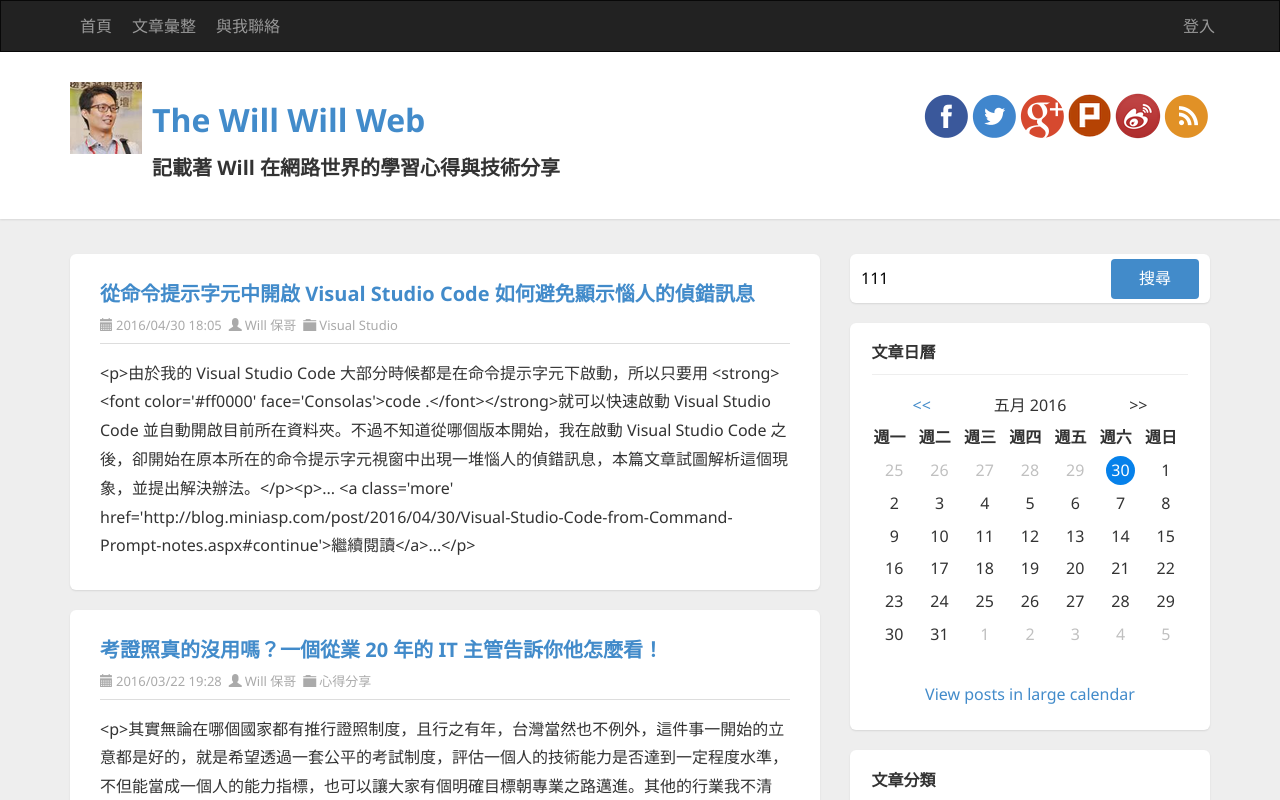
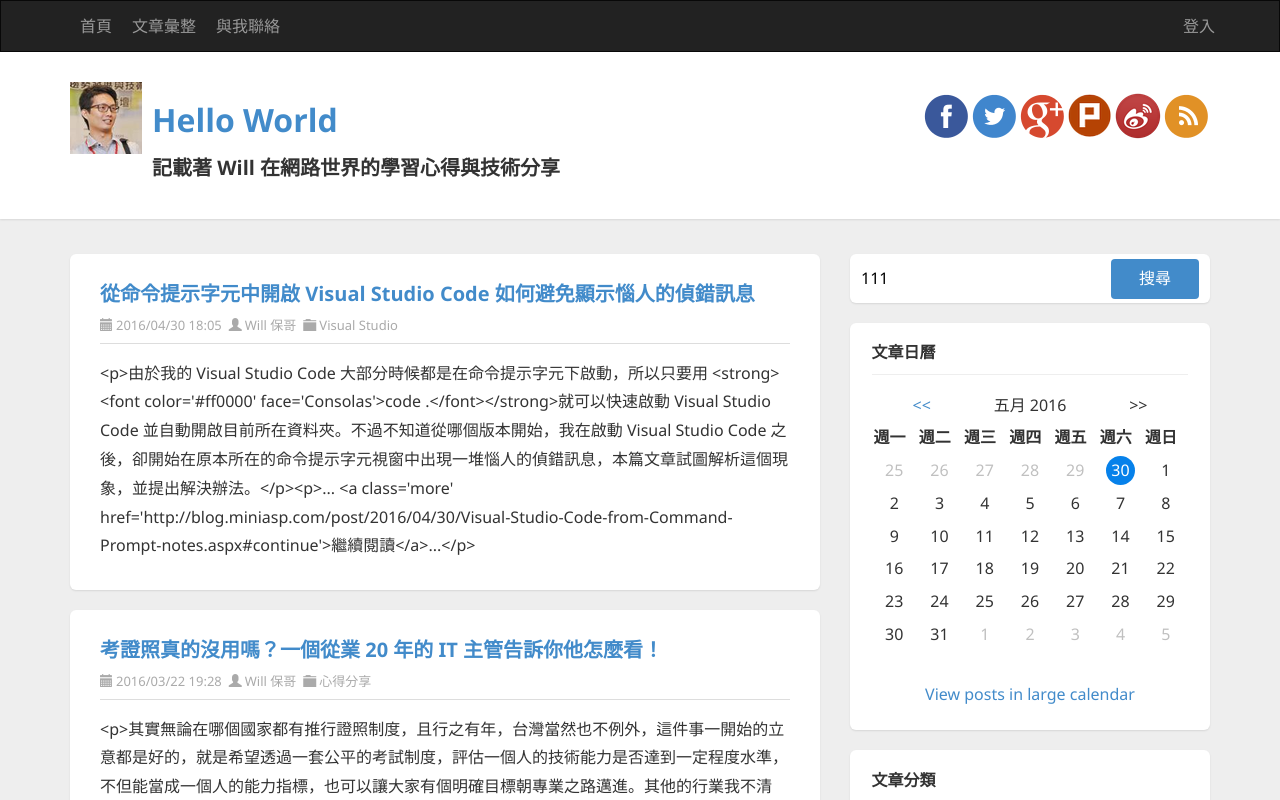
Before and after one commit to Xavier0923/AngularNoviceApp, an Angular app: page / in a window 1280 px wide. Shown: the top 800 px of the page. Built offline with nearby package versions, Linux system fonts and the light colour scheme.

Commit message:
使用 MouseEvent 當作 click 事件資料($event)的型別

```diff
--- a/src/app/header/header.component.html
+++ b/src/app/header/header.component.html
@@ -24,10 +24,10 @@
   <div class="title-wrapper">
     <div class="container">
 
-      <img src="/assets/images/logo.png" class="pull-left logo" alt="The Will Will Web">
+      <img src="/assets/images/logo.png" class="pull-left logo" alt="The Will Will Web" (click)="changeTilte($event)">
 
       <div class="pull-left">
-        <h1><a href="http://blog.miniasp.com/">The Will Will Web</a></h1>
+        <h1><a href="http://blog.miniasp.com/">{{title}}</a></h1>
         <h3>記載著 Will 在網路世界的學習心得與技術分享</h3>
       </div>
 
--- a/src/app/header/header.component.ts
+++ b/src/app/header/header.component.ts
@@ -7,9 +7,19 @@
 })
 export class HeaderComponent implements OnInit {
 
-  constructor() { }
+  title = "Hello World"
+
+  constructor() {}
 
   ngOnInit(): void {
   }
 
+  changeTilte($event: PointerEvent){
+    console.log($event);
+    if($event.ctrlKey){
+      this.title = "The Will Will Web";
+    }
+
+  }
+
 }
```
